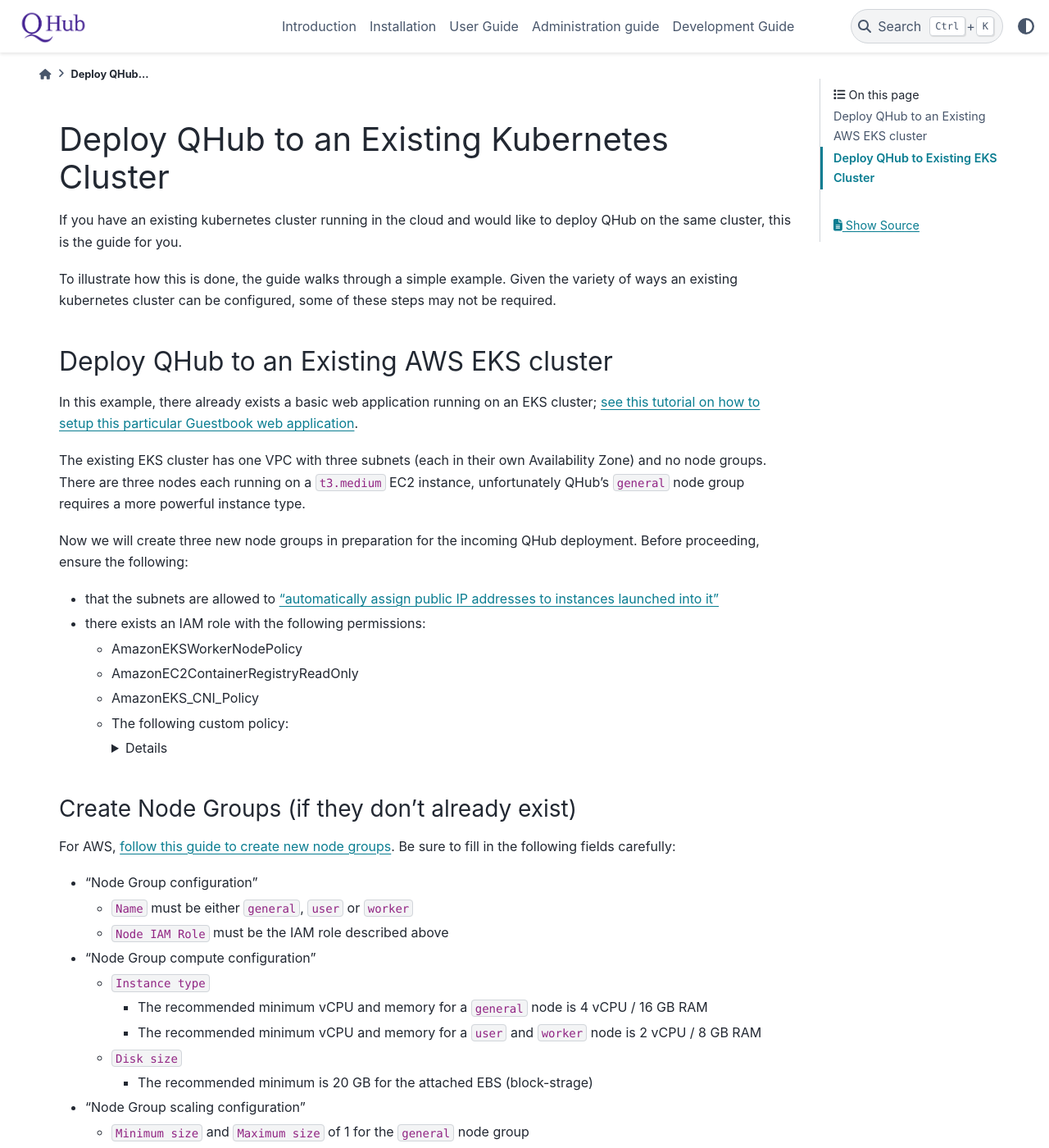
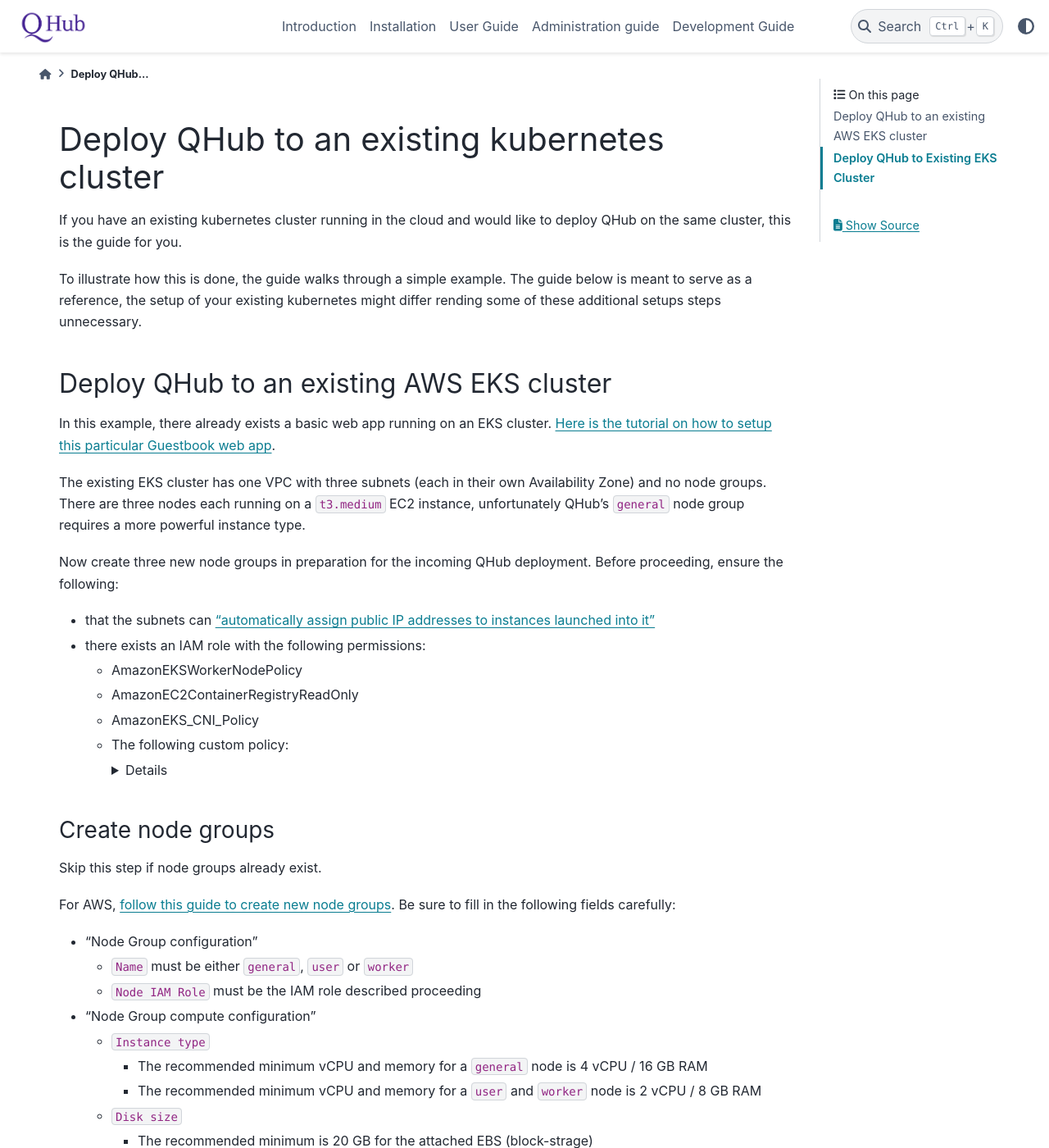
Before and after one commit to nebari-dev/nebari, a Sphinx documentation site: the page built from docs/source/installation/existing.md, in a window 1280 px wide and 1400 px high. Shown: the whole window at 82% size. Built offline with Sphinx 7.4.7 and the PyData theme 0.15.4, drawn with Linux system fonts in a browser that asks for light colours; some of the changed text lies outside the part shown.

Commit message:
Fix vale warnings

````diff
--- a/docs/source/installation/existing.md
+++ b/docs/source/installation/existing.md
@@ -1,26 +1,27 @@
-# Deploy QHub to an Existing Kubernetes Cluster
+# Deploy QHub to an existing kubernetes cluster
 
 If you have an existing kubernetes cluster running in the cloud and
 would like to deploy QHub on the same cluster, this is the guide for you.
 
 To illustrate how this is done, the guide walks through a simple example.
-Given the variety of ways an existing kubernetes cluster can be configured,
-some of these steps may not be required.
+The guide below is meant to serve as a reference, the setup of your existing
+kubernetes might differ rending some of these additional setups steps
+unnecessary.
 
-## Deploy QHub to an Existing AWS EKS cluster
+## Deploy QHub to an existing AWS EKS cluster
 
-In this example, there already exists a basic web application running on an EKS
-cluster; [see this tutorial on how to setup this particular Guestbook web
-application](https://logz.io/blog/amazon-eks-cluster/).
+In this example, there already exists a basic web app running on an EKS
+cluster. [Here is the tutorial on how to setup this particular Guestbook web
+app](https://logz.io/blog/amazon-eks-cluster/).
 
 The existing EKS cluster has one VPC with three subnets (each in their own
 Availability Zone) and no node groups. There are three nodes each running on
 a `t3.medium` EC2 instance, unfortunately QHub's `general` node group requires
 a more powerful instance type.
 
-Now we will create three new node groups in preparation for the incoming QHub
+Now create three new node groups in preparation for the incoming QHub
 deployment. Before proceeding, ensure the following:
-- that the subnets are allowed to ["automatically
+- that the subnets can ["automatically
 assign public IP addresses to instances launched into it"](https://docs.aws.amazon.com/vpc/latest/userguide/vpc-ip-addressing.html#subnet-public-ip)
 - there exists an IAM role with the following permissions:
   -  AmazonEKSWorkerNodePolicy
@@ -72,13 +73,15 @@
         </details>
 
 
-### Create Node Groups (if they don't already exist)
+### Create node groups
+
+Skip this step if node groups already exist.
 
 For AWS, [follow this guide to create new node groups](https://docs.aws.amazon.com/eks/latest/userguide/create-managed-node-group.html). Be sure to fill in the following
 fields carefully:
 - "Node Group configuration"
   - `Name` must be either `general`, `user` or `worker`
-  - `Node IAM Role` must be the IAM role described above
+  - `Node IAM Role` must be the IAM role described proceeding
 - "Node Group compute configuration"
   - `Instance type`
     - The recommended minimum vCPU and memory for a `general` node is 4 vCPU / 16 GB RAM
@@ -88,7 +91,7 @@
 - "Node Group scaling configuration"
   - `Minimum size` and `Maximum size` of 1 for the `general` node group
 - "Node Group subnet configuration"
-  - `subnet` ensure that all of the existing EKS subnets are included
+  - `subnet` include all existing EKS subnets
 
 
 ## Deploy QHub to Existing EKS Cluster
@@ -253,11 +256,11 @@
 
 
 Once updated, deploy QHub. When prompted be ready to manually update the DNS record.
-- `local` or "existing" deployments will not work if you pass `--dns-auto-provision` or `--disable-prompt`
+- `local` or "existing" deployments fail if you pass `--dns-auto-provision` or `--disable-prompt`
 
 ```
 python -m qhub deploy --config qhub-config.yaml
 ```
 
 The deployment completes successfully and all the pods appear to be running and so do the
-pre-existing Guestbook web application.
+pre-existing Guestbook web app.
````
Also changed, not shown: docs/source/installation/configuration.md (+3 -2 lines), 1 other file.
